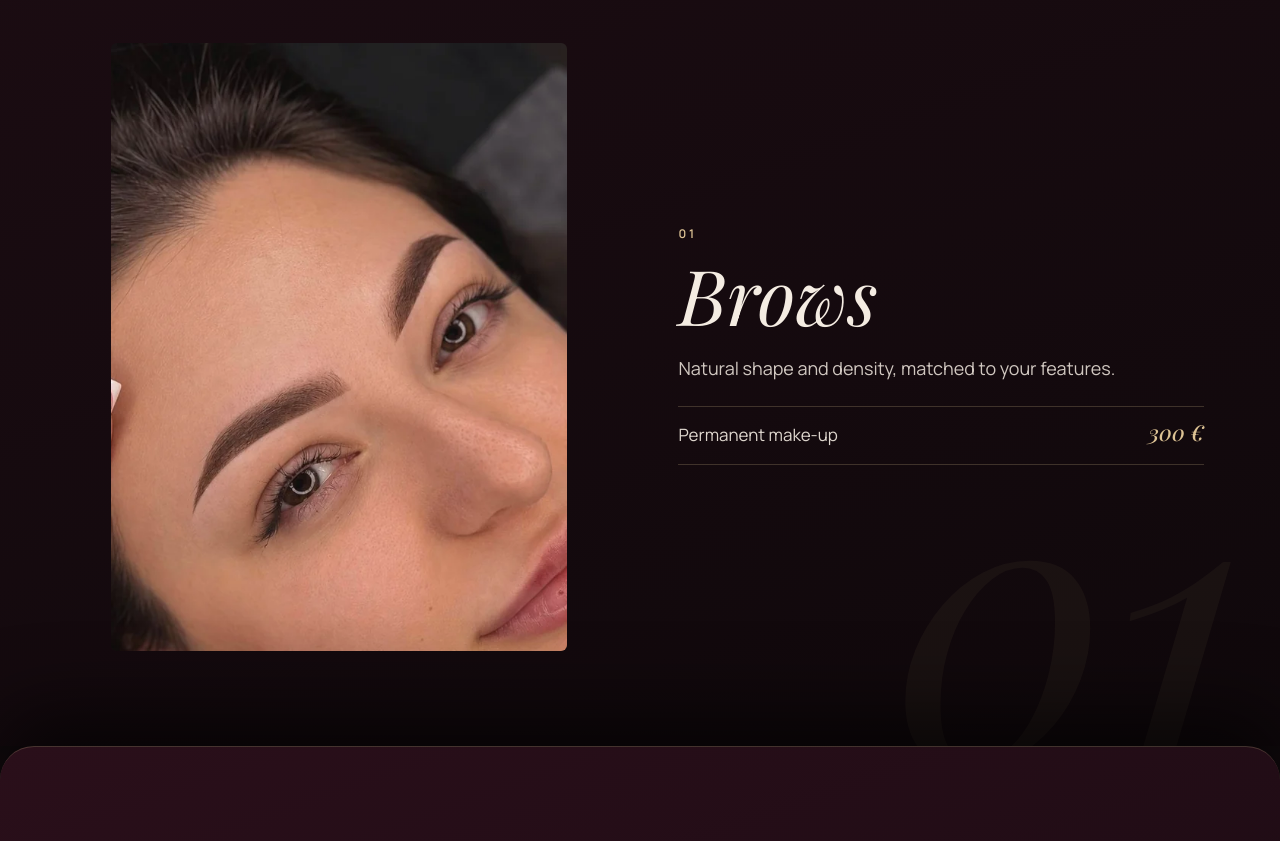
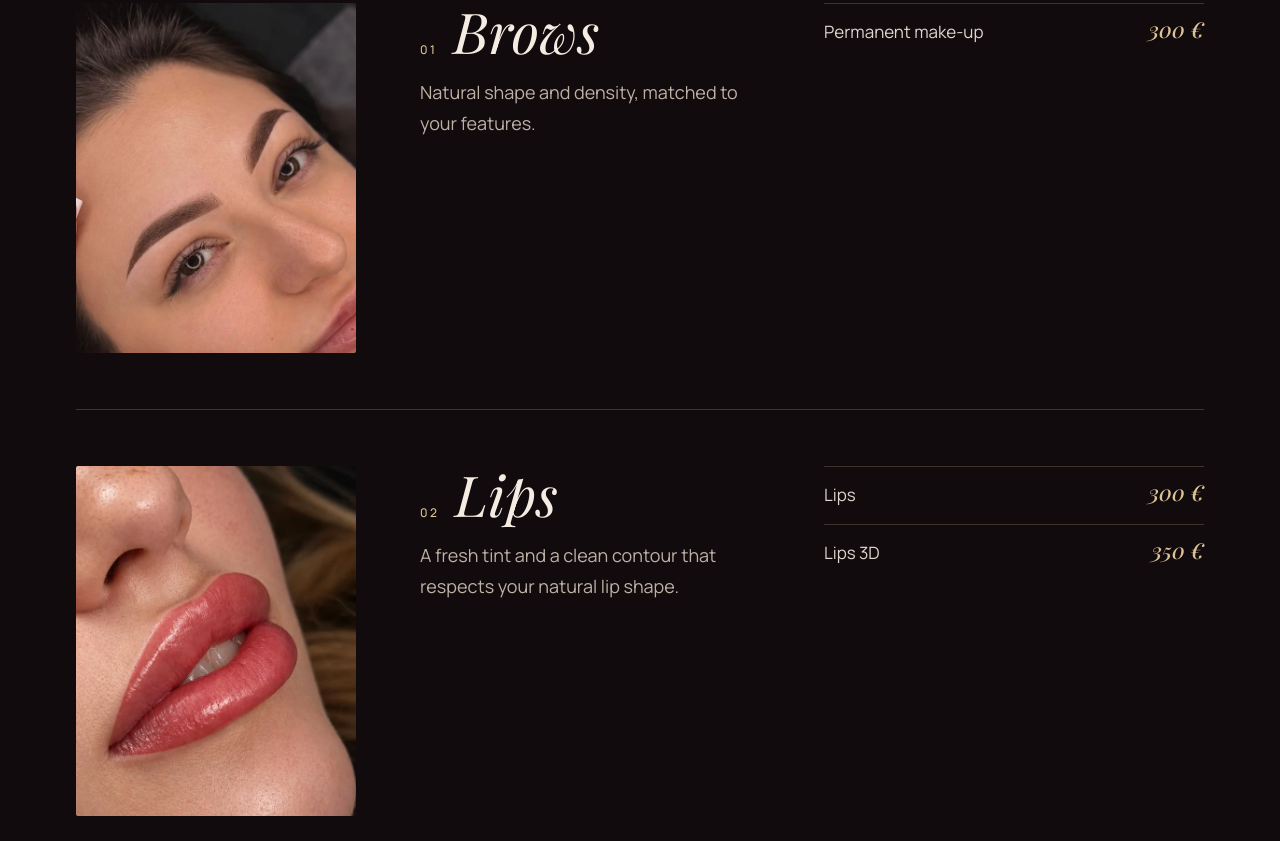
Before and after one commit to 1-sketch-hash/annora-permanent, a plain HTML site: page v3/index.html in a window 1280 px wide. Shown: the part 3230-4071 px from the top of the page. Drawn offline with Linux system fonts and the light colour scheme.

Commit message:
v3: opaque mobile header, photo-first mobile hero, price-list services
Co-Authored-By: Claude Opus 5.5 <noreply@anthropic.com>

```diff
--- a/v3/styles.css
+++ b/v3/styles.css
@@ -17,7 +17,7 @@
 }
 *{box-sizing:border-box}
 html{-webkit-text-size-adjust:100%;scroll-behavior:smooth;scroll-padding-top:76px}
-body{margin:0;background:var(--ink);color:var(--ivory);font:400 17px/1.7 var(--sans);overflow-x:hidden;padding-bottom:78px}
+body{margin:0;background:var(--ink);color:var(--ivory);font:400 17px/1.7 var(--sans);overflow-x:clip;padding-bottom:78px}
 body.lock{overflow:hidden}
 img{max-width:100%;display:block}
 a{color:inherit}
@@ -52,7 +52,9 @@ section .eyebrow{color:var(--gold)}
 
 /* ---------- шапка ---------- */
 header{position:fixed;top:0;left:0;right:0;z-index:30;transition:background .45s,backdrop-filter .45s,border-color .45s;border-bottom:1px solid transparent}
-header.solid{background:rgba(10,7,8,.8);-webkit-backdrop-filter:blur(14px);backdrop-filter:blur(14px);border-bottom-color:var(--line)}
+header.solid{background:var(--ink);border-bottom-color:var(--line)}
+/* заливка над шапкой: в iOS-Safari при сворачивании адресной строки над fixed-шапкой иногда остаётся щель с контентом */
+header.solid::before{content:"";position:absolute;left:0;right:0;bottom:100%;height:100vh;background:var(--ink)}
 .bar{display:flex;align-items:center;justify-content:space-between;gap:20px;padding:10px var(--pad);min-height:68px;max-width:1500px;margin:0 auto}
 .logo{display:flex;flex-direction:column;text-decoration:none;font:italic 400 28px/1 var(--serif);color:var(--ivory)}
 .logo small{font:600 9px/1 var(--sans);letter-spacing:.42em;text-transform:uppercase;color:var(--gold);margin-top:5px;font-style:normal}
@@ -111,21 +113,24 @@ section{padding:clamp(88px,12vw,180px) var(--pad);position:relative}
 .facts li{padding:34px 0;border-bottom:1px solid var(--line);color:var(--mute);font-size:14px;letter-spacing:.04em}
 .facts b{display:block;font:italic 400 clamp(52px,7.2vw,112px)/1 var(--serif);color:var(--gold);margin-bottom:10px;letter-spacing:-.01em}
 
-/* ---------- услуги: карточки-«страницы» ---------- */
+/* ---------- услуги: прайс-лист, разделённый тонкими линиями (без «карточек») ---------- */
 .services{background:var(--ink-2);padding-left:0;padding-right:0}
 .services .sec-head,.services .svc-foot{padding:0 var(--pad)}
-.cards{counter-reset:s;padding:0 var(--pad)}
-.card{counter-increment:s;position:relative;display:grid;gap:26px;padding:20px 20px 32px;margin-bottom:18px;border-radius:24px;background:linear-gradient(160deg,#1b0c12,#0f080b);border:1px solid var(--line);overflow:hidden}
-.card:nth-child(even){background:linear-gradient(160deg,#2a0f1a,#150910)}
-.card .ph{aspect-ratio:4/5;border-radius:14px}
-.card h3{font-size:clamp(40px,11vw,60px);line-height:1;margin-bottom:14px}
-.card h3::before{content:"0" counter(s);display:block;font:600 12px/1 var(--sans);letter-spacing:.24em;color:var(--gold);margin-bottom:16px}
-.card p{margin-bottom:0;max-width:40ch}
+.cards{counter-reset:s;max-width:var(--max);margin:0 auto;padding:0 var(--pad)}
+.card{counter-increment:s;display:grid;grid-template-columns:1fr;grid-template-areas:"h" "ph" "p" "r";padding:40px 0 44px;border-top:1px solid var(--line)}
+.card:last-child{border-bottom:1px solid var(--line)}
+.card>div:not(.ph){display:contents}
+.card h3{grid-area:h;display:flex;align-items:baseline;gap:16px;font-size:clamp(36px,10vw,56px);line-height:1;margin:0 0 24px}
+.card h3::before{content:"0" counter(s);flex:none;font:500 12px/1 var(--sans);letter-spacing:.2em;color:var(--gold)}
+.card .ph{grid-area:ph;aspect-ratio:4/3;border-radius:2px;margin-bottom:22px}
+.card p{grid-area:p;margin:0;max-width:44ch;color:var(--mute)}
+.card .rows{grid-area:r}
+.card .rows li:last-child{border-bottom:0}
 .rows{list-style:none;margin:22px 0 0;padding:0}
 .rows li{display:flex;justify-content:space-between;align-items:baseline;gap:18px;padding:14px 0;border-top:1px solid var(--line);color:rgba(244,236,226,.9);font-size:16px}
 .rows li:last-child{border-bottom:1px solid var(--line)}
 .rows b{font:500 italic 22px/1 var(--serif);color:var(--gold);white-space:nowrap}
-.card .ph img{transform:scale(1.14);transition:transform 2.2s var(--ease)}
+.card .ph img{transform:scale(1.06);transition:transform 2.2s var(--ease)}
 .card.seen .ph img{transform:scale(1)}
 
 /* фото */
@@ -258,7 +263,15 @@ footer{display:flex;flex-wrap:wrap;justify-content:space-between;align-items:cen
 
 /* ---------- телефон: липкая панель уже содержит Instagram ---------- */
 @media (max-width:899px){
-  .hero{padding-bottom:104px}
+  header{background:var(--ink);border-bottom-color:var(--line)}
+  header::before{content:"";position:absolute;left:0;right:0;bottom:100%;height:100vh;background:var(--ink)}
+  /* hero: сначала фото Анны, под ним текст — без надписей поверх лица */
+  .hero{min-height:0;justify-content:flex-start;padding:69px 0 104px}
+  .hero-img{position:relative;inset:auto;z-index:0;height:64svh;min-height:380px;max-height:620px}
+  .hero-img::after{content:"";position:absolute;left:0;right:0;bottom:0;height:34%;background:linear-gradient(180deg,rgba(10,7,8,0),var(--ink))}
+  .hero::after{display:none}
+  .hero-in{padding:0 var(--pad);margin-top:-28px}
+  .hero h1{font-size:clamp(72px,23vw,140px)}
   .hero .btns .btn:not(.solid){display:none}
   .contact .btns .btn{width:100%;max-width:420px}
   .flinks{margin-left:-10px}
@@ -304,18 +317,14 @@ footer{display:flex;flex-wrap:wrap;justify-content:space-between;align-items:cen
   .incl ul{gap:0 72px}
   .gallery button:nth-child(even){margin-top:46px}
 }
-/* стопка карточек услуг — только на достаточно большом экране */
-@media (min-width:900px) and (min-height:640px){
-  .cards{padding:0;margin:0}
-  .card{position:sticky;top:0;height:100svh;min-height:600px;margin:0;grid-template-columns:1fr 1fr;align-items:center;gap:6vw;padding:0 calc(max(var(--pad),(100vw - var(--max))/2) + 20px);border-radius:34px 34px 0 0;border:0;border-top:1px solid var(--line);box-shadow:0 -30px 80px rgba(0,0,0,.65)}
-  .card:nth-child(even) .ph{order:2}
-  .card .ph{aspect-ratio:3/4;height:min(76svh,740px);justify-self:center;border-radius:6px}
-  .card h3{font-size:clamp(54px,6vw,100px);margin-bottom:20px}
-  .card::after{content:"0" counter(s);position:absolute;right:3vw;bottom:-4vw;font:italic 400 30vw/1 var(--serif);color:rgba(220,194,148,.045);pointer-events:none}
-  .card>div:last-child{position:relative;z-index:1}
+/* прайс-лист на широком экране: фото | название и описание | цены */
+@media (min-width:900px){
+  .card{grid-template-columns:minmax(200px,280px) 1fr minmax(260px,380px);grid-template-rows:auto 1fr;grid-template-areas:"ph h r" "ph p r";column-gap:clamp(36px,5vw,80px);align-items:start;padding:56px 0}
+  .card .ph{aspect-ratio:4/5;margin:0}
+  .card h3{font-size:clamp(44px,4.4vw,70px);margin-bottom:18px}
   .card p{font-size:18px}
+  .card .rows{margin-top:0}
   .card .rows li{font-size:17px}
-  .services .svc-foot{position:relative;z-index:2;background:var(--ink-2);margin:0;max-width:none;padding:clamp(60px,8vw,110px) max(var(--pad),calc((100vw - var(--max))/2))}
 }
 
 /* ---------- ≥ 1400 ---------- */
```
